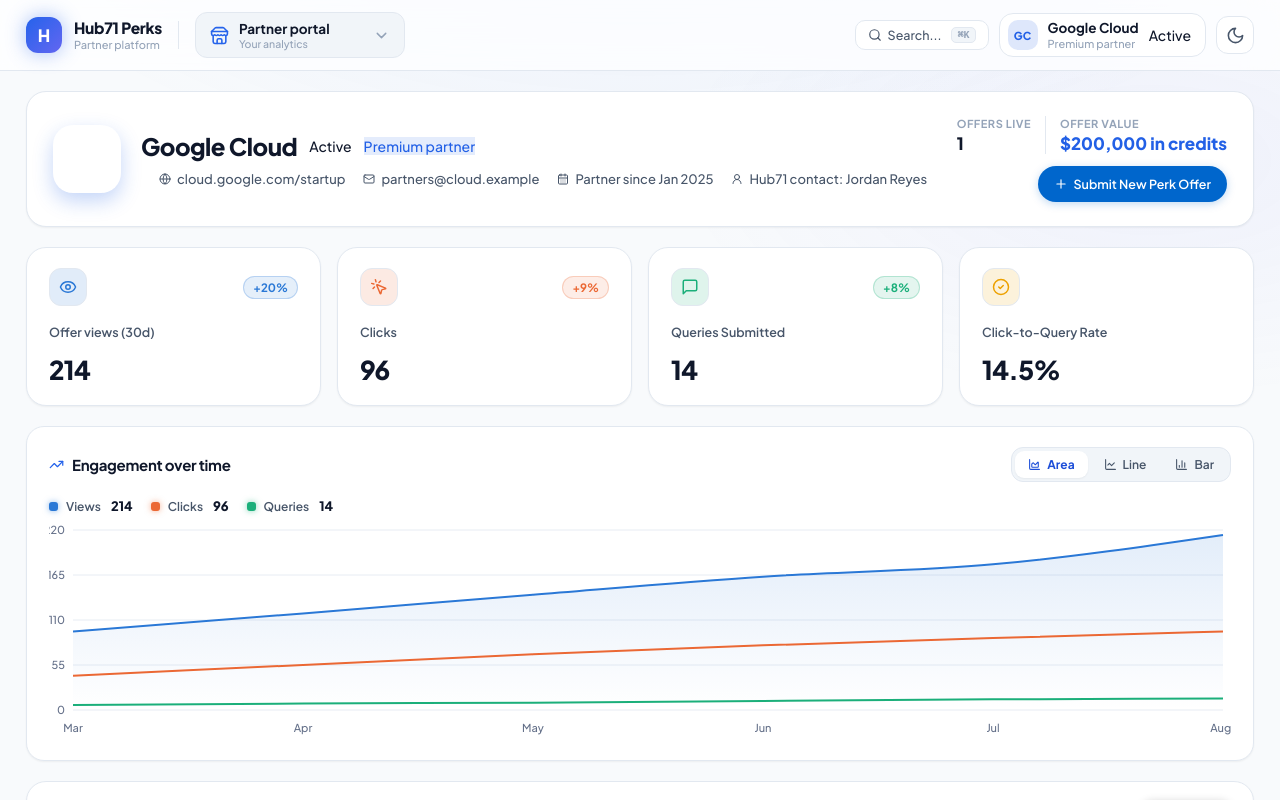
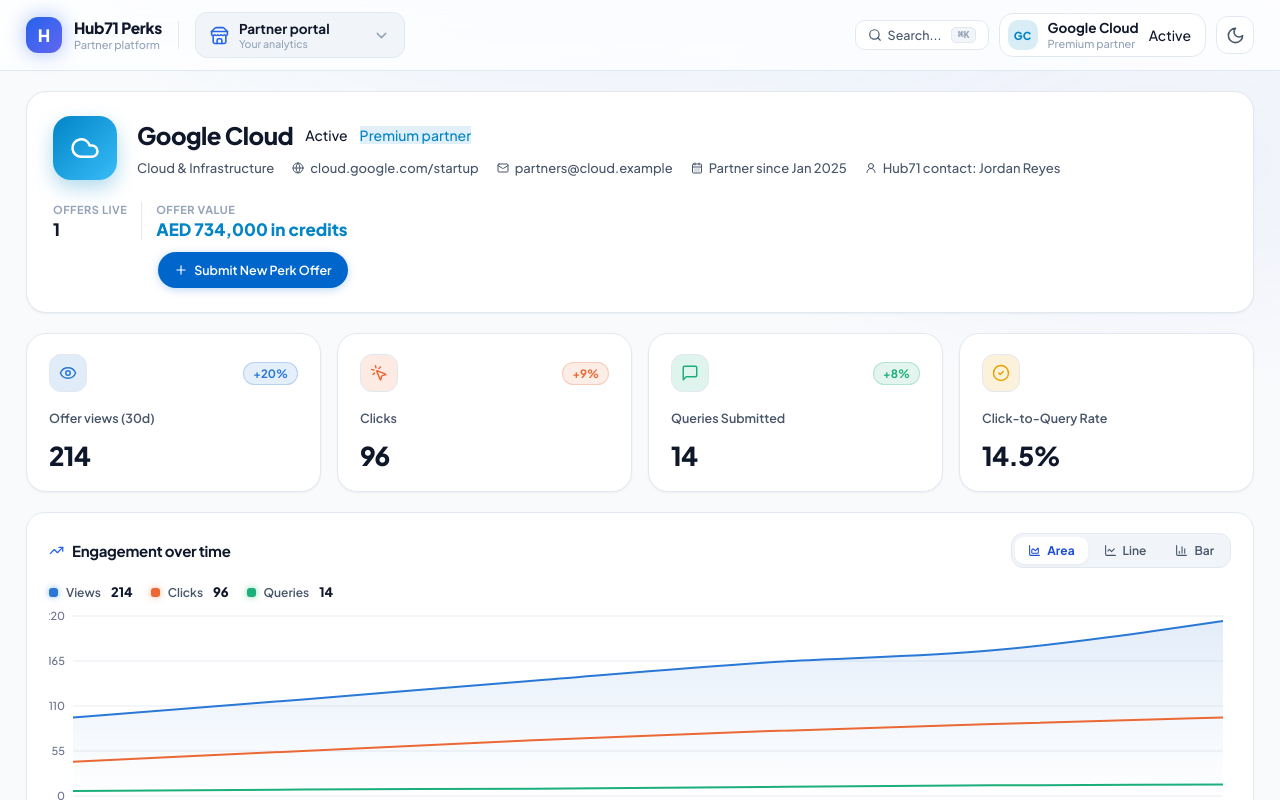
Before and after one commit to shekharjoshineutrino/HUB71, a React (Vite) app: page /partner in a window 1280 px wide. Shown: the top 800 px of the page. Built offline with nearby package versions, Linux system fonts and the light colour scheme.

Commit message:
fix: Fix partner logo and avatar visibility on partner portal

```diff
--- a/src/data.ts
+++ b/src/data.ts
@@ -294,10 +294,10 @@ export const partnerMonthly = [
 export type Application = { company: string; initials: string; cat: string; contact: string; date: string; note: string }
 export const applications: Application[] = [
   { company: 'Zoho', initials: 'Zo', cat: 'ops', contact: 'partnerships@zoho.com', date: 'Aug 5, 2026', note: 'Business suite — CRM, mail, and finance apps.' },
-  { company: 'Figma', initials: 'Fi', cat: 'build', contact: 'startups@figma.com', date: 'Aug 4, 2026', note: 'Design and prototyping platform for product teams.' },
-  { company: 'Twilio', initials: 'Tw', cat: 'infra', contact: 'startups@twilio.com', date: 'Aug 2, 2026', note: 'Communication APIs — SMS, voice, and email.' },
-  { company: 'Ramp', initials: 'Ra', cat: 'finance', contact: 'partners@ramp.com', date: 'Jul 31, 2026', note: 'Corporate cards and spend management.' },
-  { company: 'Webflow', initials: 'We', cat: 'growth', contact: 'startups@webflow.com', date: 'Jul 30, 2026', note: 'Visual website builder and CMS.' },
+  { company: 'Figma', initials: 'Fi', cat: 'product', contact: 'startups@figma.com', date: 'Aug 4, 2026', note: 'Design and prototyping platform for product teams.' },
+  { company: 'Twilio', initials: 'Tw', cat: 'dev', contact: 'startups@twilio.com', date: 'Aug 2, 2026', note: 'Communication APIs — SMS, voice, and email.' },
+  { company: 'Ramp', initials: 'Ra', cat: 'accounting', contact: 'partners@ramp.com', date: 'Jul 31, 2026', note: 'Corporate cards and spend management.' },
+  { company: 'Webflow', initials: 'We', cat: 'dev', contact: 'startups@webflow.com', date: 'Jul 30, 2026', note: 'Visual website builder and CMS.' },
 ]
 
 export const currentUser = { name: 'Alex Morgan', role: 'Programme Manager', email: 'alex.morgan@hub71.example', initials: 'AM' }
@@ -307,7 +307,8 @@ export const currentPartner = {
   id: 'gcp',
   name: 'Google Cloud',
   initials: 'GC',
-  cat: 'infra',
+  cat: 'cloud',
+  icon: 'cloud',
   tier: 'Premium partner',
   status: 'Active',
   since: 'Jan 2025',
@@ -315,7 +316,7 @@ export const currentPartner = {
   contact: 'partners@cloud.example',
   website: 'cloud.google.com/startup',
   offersLive: 1,
-  valueLabel: '$200,000 in credits',
+  valueLabel: 'AED 734,000 in credits',
 }
 
 export const cohortSize = 18
--- a/src/pages/Partner.tsx
+++ b/src/pages/Partner.tsx
@@ -37,15 +37,35 @@ export default function Partner() {
   ]
 
   const p = currentPartner
-  const pcat = categoryById(p.cat)
-  const pcg = pcat?.g1 || '#2260e6'
+  const pcat = categoryById(p.cat) || categoryById('cloud')
+  const pcg = pcat?.g1 || '#0284c7'
+  const g2 = pcat?.g2 || '#38bdf8'
+  const offer = offerById(p.id)
+  const Icon = partnerIcon(offer?.icon || (p as any).icon || 'cloud')
 
   return (
     <>
       <div className="card partner-hero">
         <div className="ph-main">
-          <div className="avatar xl" style={{ background: `linear-gradient(135deg, ${pcat?.g1}, ${pcat?.g2})`, color: '#fff', boxShadow: `0 8px 20px ${pcg}44` }}>
-            {(() => { const I = partnerIcon(offerById(p.id)?.icon); return <I size={26} /> })()}
+          <div
+            className="avatar xl"
+            style={{
+              background: `linear-gradient(135deg, ${pcg}, ${g2})`,
+              color: '#ffffff',
+              boxShadow: `0 8px 20px color-mix(in srgb, ${pcg} 30%, transparent)`,
+              display: 'grid',
+              placeItems: 'center',
+              width: 64,
+              height: 64,
+              borderRadius: 18,
+              flexShrink: 0,
+            }}
+          >
+            {offer?.logoUrl ? (
+              <img src={offer.logoUrl} alt={p.name} style={{ width: '100%', height: '100%', objectFit: 'contain', padding: 8 }} />
+            ) : (
+              <Icon size={30} color="#ffffff" style={{ display: 'block' }} />
+            )}
           </div>
           <div style={{ minWidth: 0 }}>
             <div className="ph-top">
```
